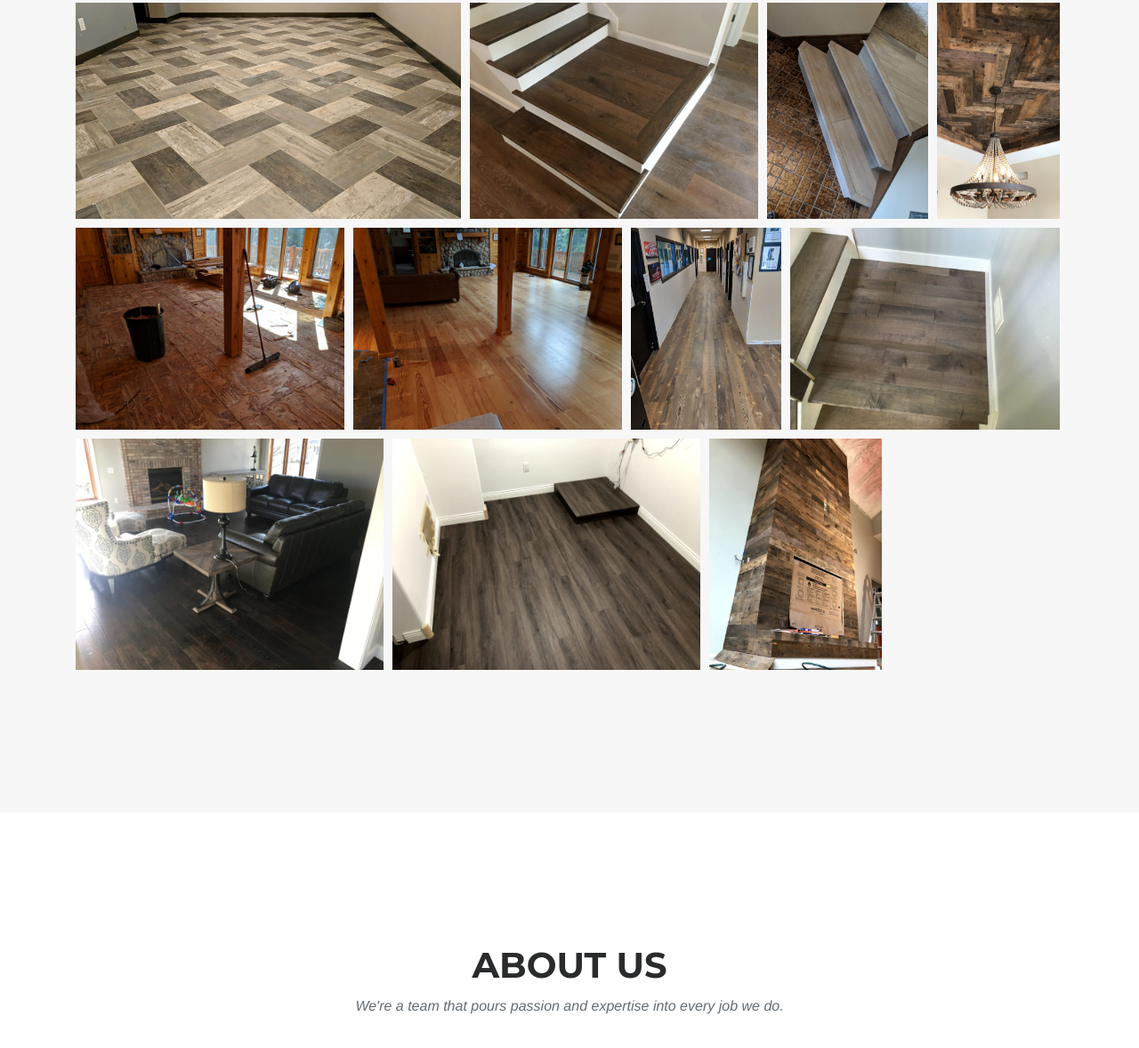
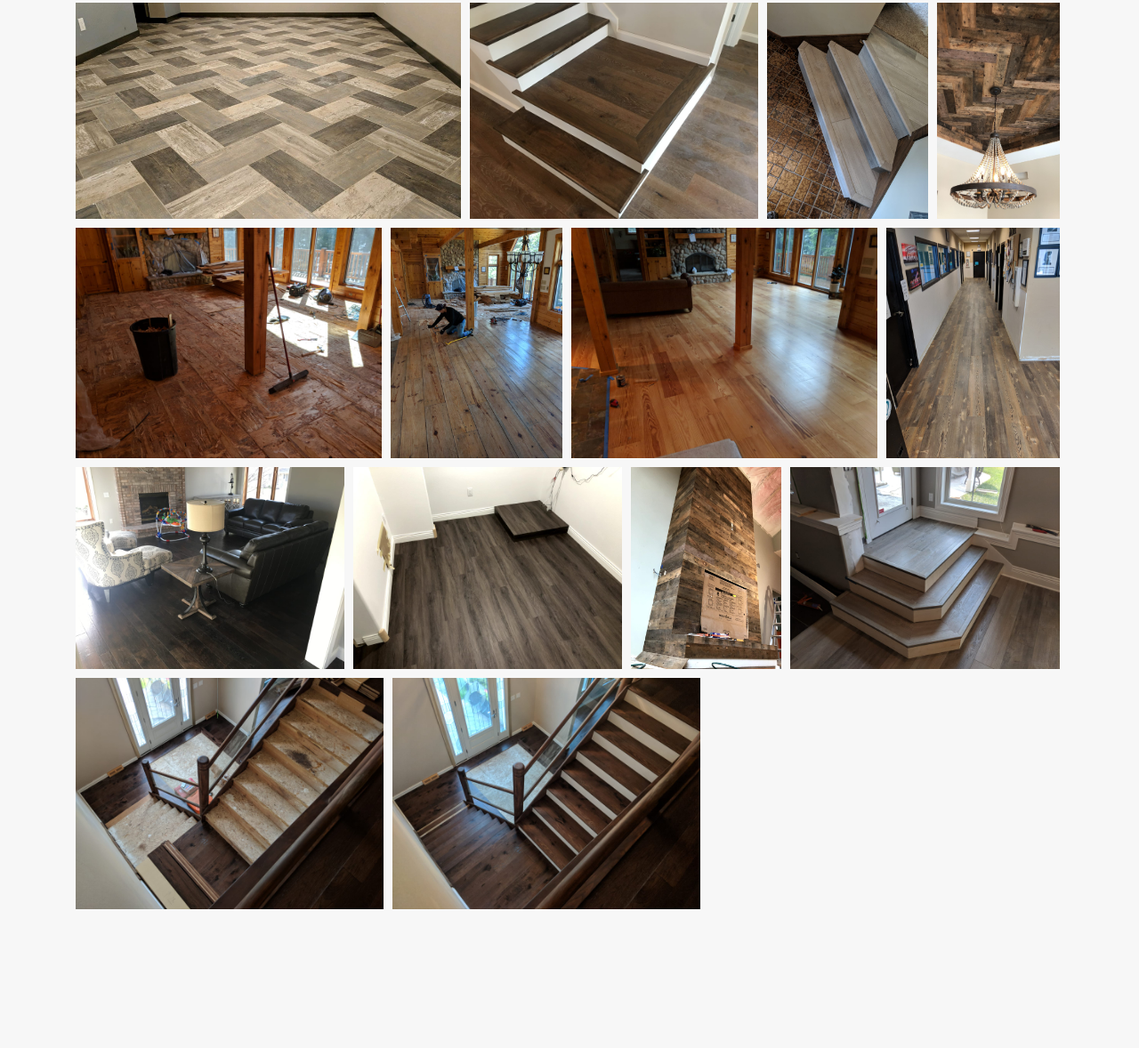
Before and after one commit to kmjennison/pjflooring, a website: page src/index.html in a window 1280 px wide. Shown: the part 1857-3035 px from the top of the page at 89% size. Drawn offline with nearby package versions, Linux system fonts and the light colour scheme; files that its build step writes are made by us from their sources; a web font is replaced by a local one.

Commit message:
Add to portfolio photos

```diff
--- a/src/index.html
+++ b/src/index.html
@@ -146,20 +146,25 @@
                 <img src="img/portfolio/3.jpg" alt="">
                 <img src="img/portfolio/19.jpg" alt="">
                 <img src="img/portfolio/6.jpg" alt="">
+                <img src="img/portfolio/8.jpg" alt="">
                 <img src="img/portfolio/4.jpg" alt="">
                 <!-- <img src="img/portfolio/5.jpg" alt=""> -->
                 <!-- <img src="img/portfolio/7.jpg" alt=""> -->
-                <!-- <img src="img/portfolio/8.jpg" alt=""> -->
                 <img src="img/portfolio/9.jpg" alt="">
                 <!-- <img src="img/portfolio/10.jpg" alt=""> -->
                 <!-- <img src="img/portfolio/11.jpg" alt=""> -->
                 <!-- <img src="img/portfolio/12.jpg" alt=""> -->
                 <!-- <img src="img/portfolio/13.jpg" alt=""> -->
-                <img src="img/portfolio/14.jpg" alt="">
+                <!-- <img src="img/portfolio/14.jpg" alt=""> -->
                 <img src="img/portfolio/15.jpg" alt="">
                 <img src="img/portfolio/18.jpg" alt="">
                 <!-- <img src="img/portfolio/16.jpg" alt=""> -->
                 <img src="img/portfolio/17.jpg" alt="">
+                <img src="img/portfolio/20.jpg" alt="">
+                <!-- <img src="img/portfolio/21.jpg" alt="">
+                <img src="img/portfolio/22.jpg" alt=""> -->
+                <img src="img/portfolio/23.jpg" alt="">
+                <img src="img/portfolio/24.jpg" alt="">
             </div>
         </div>
     </section>
```
Also changed, not shown: src/img/portfolio/20.jpg (added), src/img/portfolio/21.jpg (added), src/img/portfolio/22.jpg (added), src/img/portfolio/23.jpg (added), src/img/portfolio/24.jpg (added).
